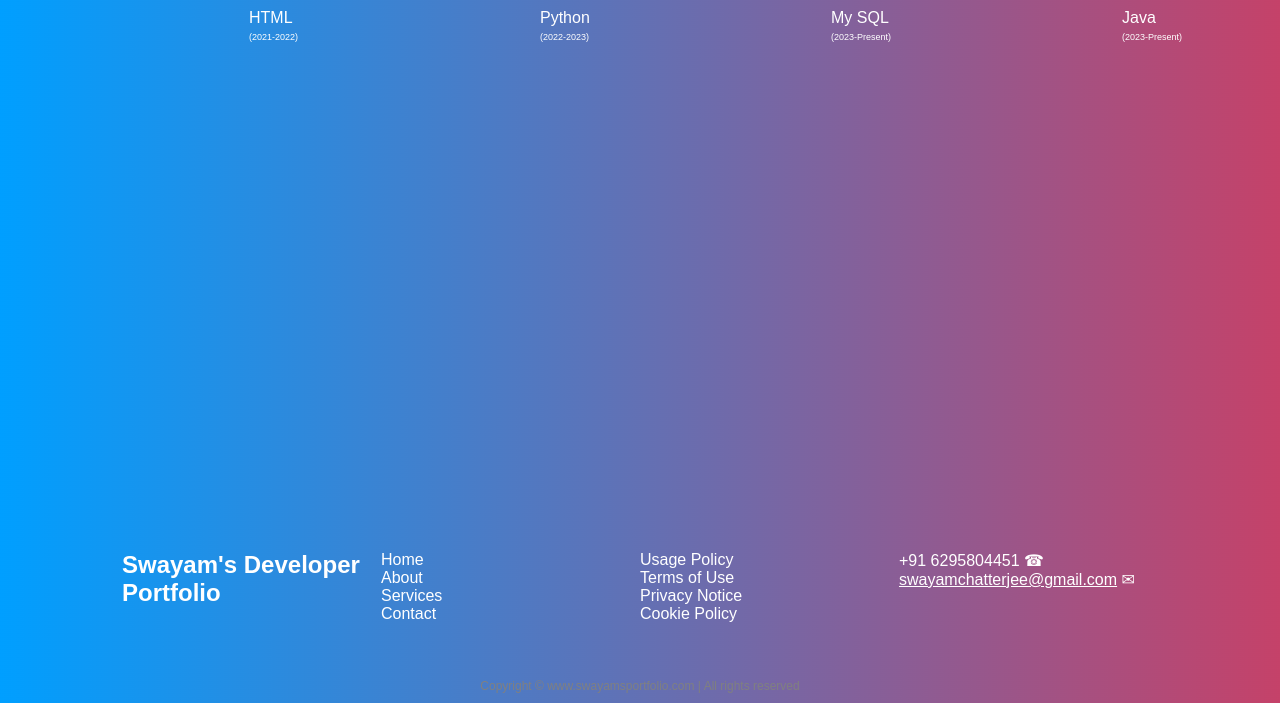
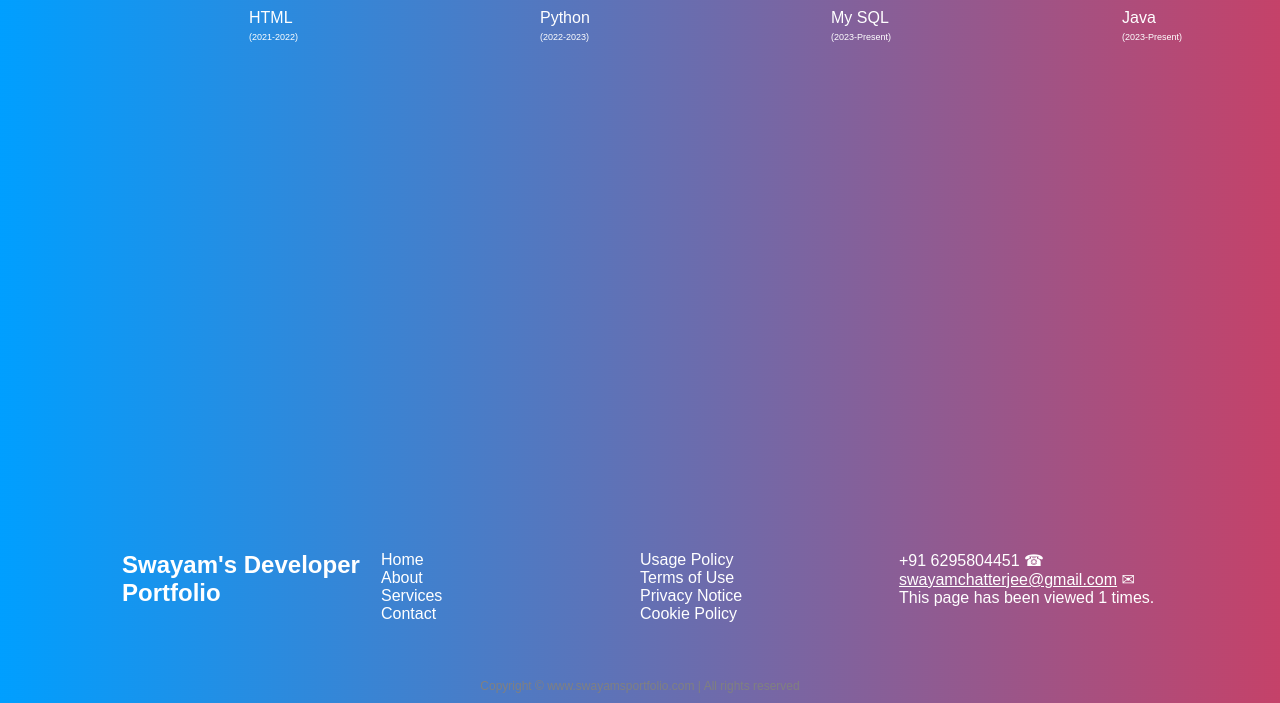
Before and after one commit to masterfighter999/Portfolio.github.io, a plain HTML site: page index.html in a window 1280 px wide. Shown: the part 831-1534 px from the top of the page. Drawn offline with nearby package versions, Linux system fonts and the light colour scheme; a web font is replaced by a local one.

Commit message:
Update index.html

```diff
--- a/index.html
+++ b/index.html
@@ -294,6 +294,7 @@
 			<div class="footer-fourth">
 				<li>+91 6295804451 &#9742;</li>
 				<li><u>swayamchatterjee@gmail.com</u>  &#9993;</li>
+				<li> This page has been viewed <span id="viewCount">0</span> times.</li>
 			</div>
 		</div>
 		<div class="footer-rights">
@@ -316,6 +317,21 @@
 		alert("Phele phusrat me nikal"):
 	 } */
 
+
+	function incrementViewCount() {
+            let count = parseInt(localStorage.getItem("viewCount")) || 0;
+            count++;
+            document.getElementById("viewCount").textContent = count;
+            localStorage.setItem("viewCount", count);
+        }
+
+        /* function resetViewCount() {
+            localStorage.removeItem("viewCount");
+            document.getElementById("viewCount").textContent = "0";
+        }
+
+        document.getElementById("resetButton").addEventListener("click", resetViewCount); */
+        incrementViewCount();
   </script>
 </body>
 </html>
```
